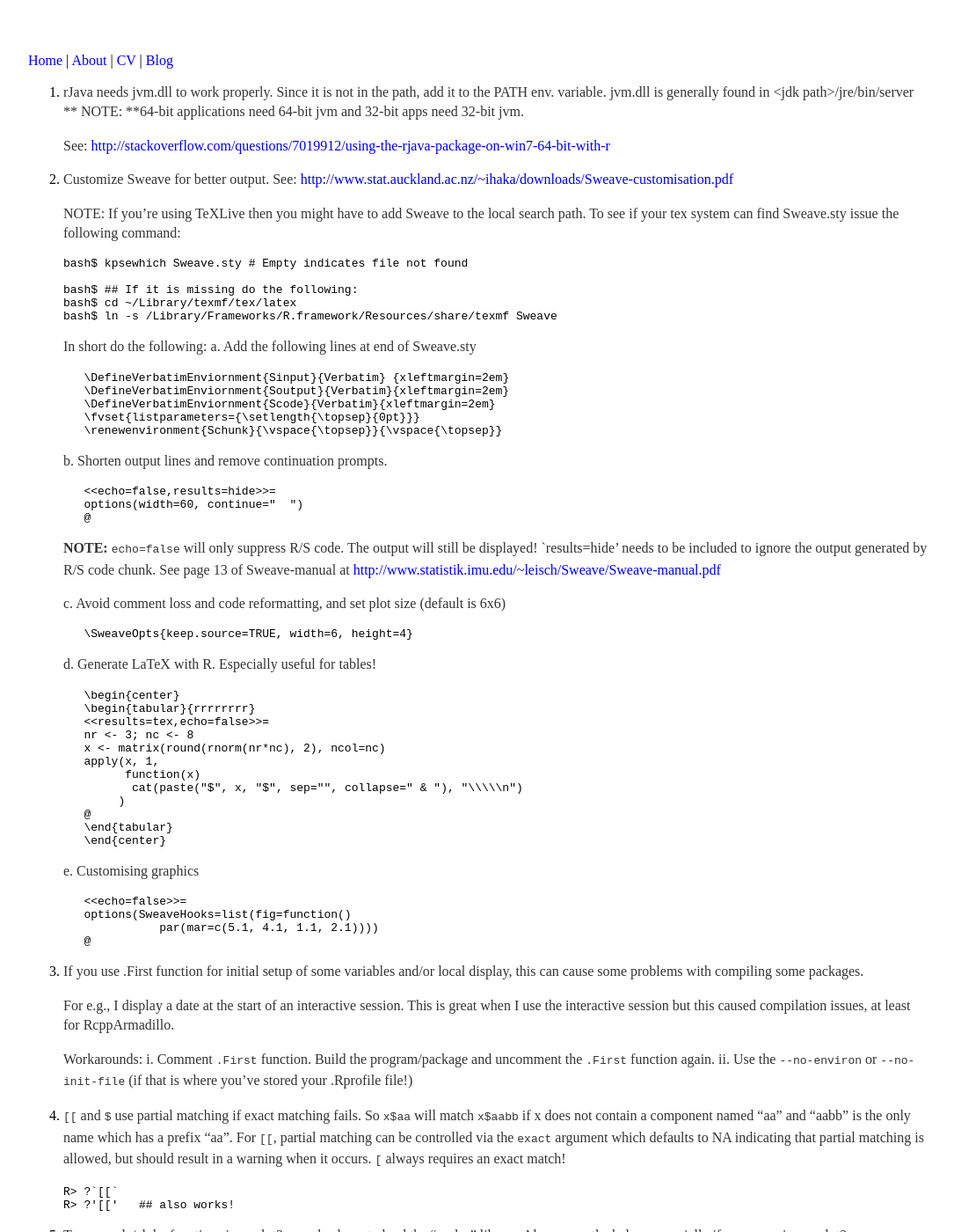
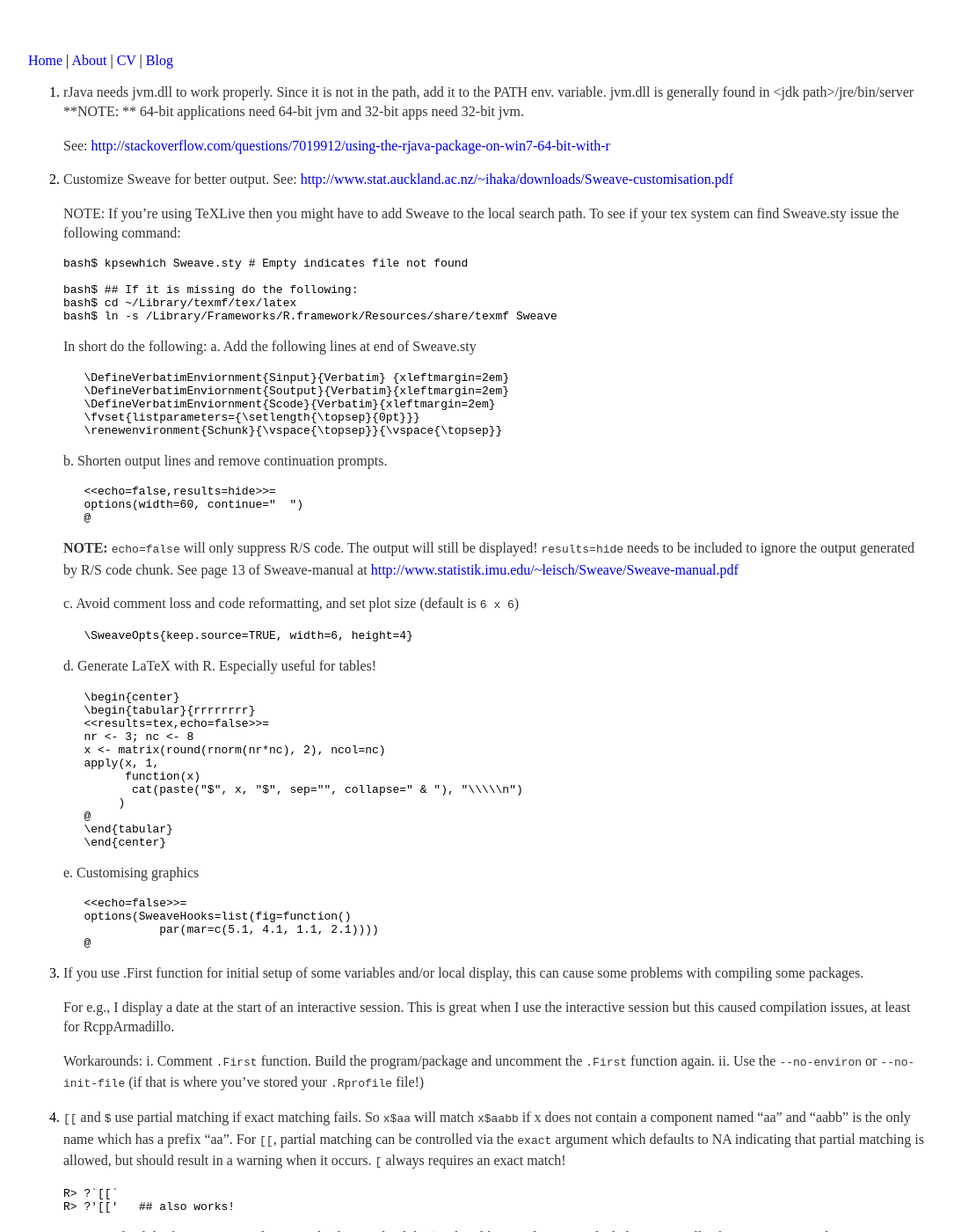
Before and after one commit to vlulla/vlulla.github.io, a Jekyll site: the page built from NOTES_R.md, in a window 1280 px wide and 1400 px high. Shown: the whole window at 88% size, without its empty margins (96-1181 px from the left). Built offline with Jekyll 4.4.1, drawn with Linux system fonts in a browser that asks for light colours.

Commit message:
fixed minor typos

````diff
--- a/NOTES_R.md
+++ b/NOTES_R.md
@@ -6,7 +6,7 @@ layout: default
  1. rJava needs jvm.dll to work properly. Since it is not in the path, add it
     to the PATH env. variable. jvm.dll is generally found in
     \<jdk path\>/jre/bin/server
-    ** NOTE: **64-bit applications need 64-bit jvm and 32-bit apps need
+    **NOTE: ** 64-bit applications need 64-bit jvm and 32-bit apps need
         32-bit jvm.
 
     See: <http://stackoverflow.com/questions/7019912/using-the-rjava-package-on-win7-64-bit-with-r>
@@ -45,12 +45,12 @@ layout: default
        @
        ```
        **NOTE:** `echo=false` will only suppress R/S code.  The output will still
-       be displayed!  `results=hide' needs to be included to ignore the
+       be displayed!  `results=hide` needs to be included to ignore the
        output generated by R/S code chunk.  See page 13 of Sweave-manual at
        <http://www.statistik.imu.edu/~leisch/Sweave/Sweave-manual.pdf>
 
 
-    c. Avoid comment loss and code reformatting, and set plot size (default is 6x6)
+    c. Avoid comment loss and code reformatting, and set plot size (default is `6 x 6`)
        ```latex
        \SweaveOpts{keep.source=TRUE, width=6, height=4}
        ```
@@ -91,7 +91,7 @@ layout: default
       i. Comment `.First` function.  Build the program/package and
          uncomment the `.First` function again.
      ii. Use the `--no-environ` or `--no-init-file` (if that is where
-         you've stored your .Rprofile file!)
+         you've stored your `.Rprofile` file!)
 
  4. `[[` and `$` use partial matching if exact matching fails.  So
     `x$aa` will match `x$aabb` if x does not contain a component named "aa"
--- a/_config.yml
+++ b/_config.yml
@@ -1,2 +1,2 @@
 markdown: GFM
-highlighter: rogue
+highlighter: rouge
````
